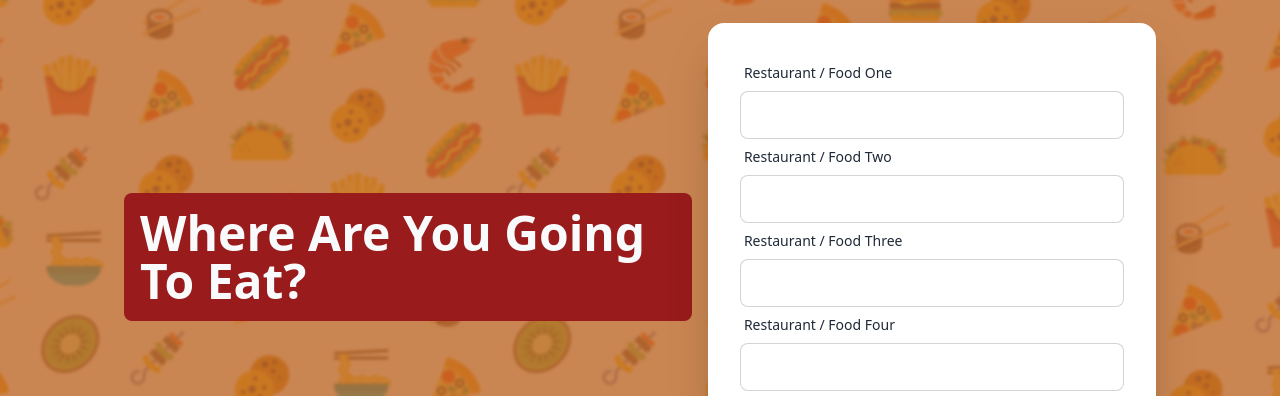
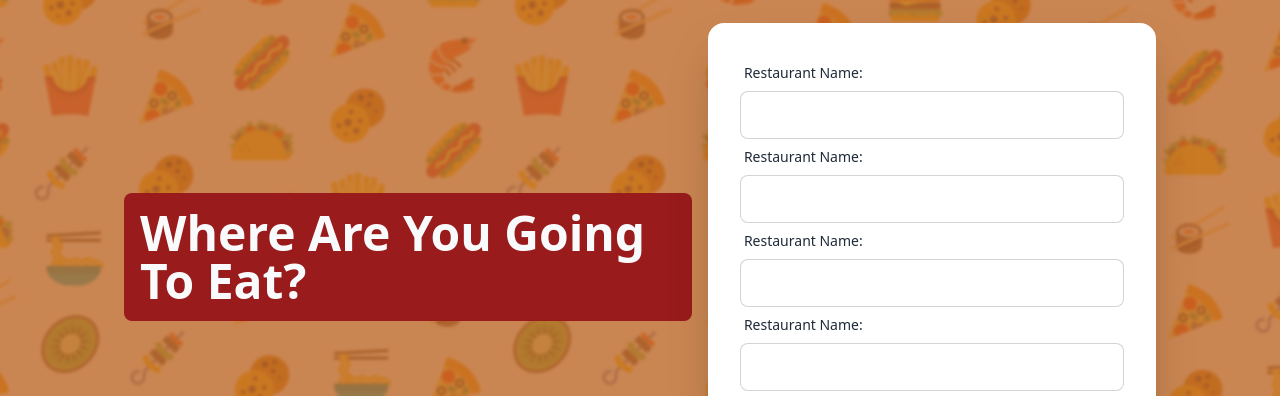
Before and after one commit to sudo-dave/WhereToEat.io, a React (Create React App) app in the folder frontend/: page /solo in a window 1280 px wide. Shown: the part 133-529 px from the top of the page. Built offline with nearby package versions, Linux system fonts and the light colour scheme.

Commit message:
Added input validation for no input

```diff
--- a/frontend/src/components/Room.js
+++ b/frontend/src/components/Room.js
@@ -36,18 +36,23 @@ const Room = (props) => {
   const handleSubmit = (e) => {
     // Do some input validation
     e.preventDefault();
+    const input_restaurants = Object.values(inputs);
 
+    if (!input_restaurants.join("")) {
+      alert("Input at least one restaurant");
+      return;
+    }
     setDisabled(!disabled);
-    const total = Object.values(inputs);
 
     if (props.solo) {
-      const randNum = Math.floor(Math.random() * total.length);
-      setWinner(total[randNum]);
+      console.dir(inputs);
+      const randNum = Math.floor(Math.random() * input_restaurants.length);
+      setWinner(input_restaurants[randNum]);
       return;
     }
     options["body"] = JSON.stringify({
       roomID: props.roomID,
-      restaurants: total,
+      restaurants: input_restaurants,
     });
 
     (async () => {
@@ -79,7 +84,7 @@ const Room = (props) => {
             <div className="card-body">
               <div className="form-control">
                 <label className="label">
-                  <span className="label-text">Restaurant / Food One</span>
+                  <span className="label-text">Restaurant Name:</span>
                 </label>
                 <input
                   type="text"
@@ -93,7 +98,7 @@ const Room = (props) => {
               </div>
               <div className="form-control">
                 <label className="label">
-                  <span className="label-text">Restaurant / Food Two</span>
+                  <span className="label-text">Restaurant Name:</span>
                 </label>
                 <input
                   type="text"
@@ -106,7 +111,7 @@ const Room = (props) => {
                 />
 
                 <label className="label">
-                  <span className="label-text">Restaurant / Food Three</span>
+                  <span className="label-text">Restaurant Name:</span>
                 </label>
                 <input
                   type="text"
@@ -118,7 +123,7 @@ const Room = (props) => {
                   className="input input-bordered"
                 />
                 <label className="label">
-                  <span className="label-text">Restaurant / Food Four</span>
+                  <span className="label-text">Restaurant Name:</span>
                 </label>
                 <input
                   type="text"
```
